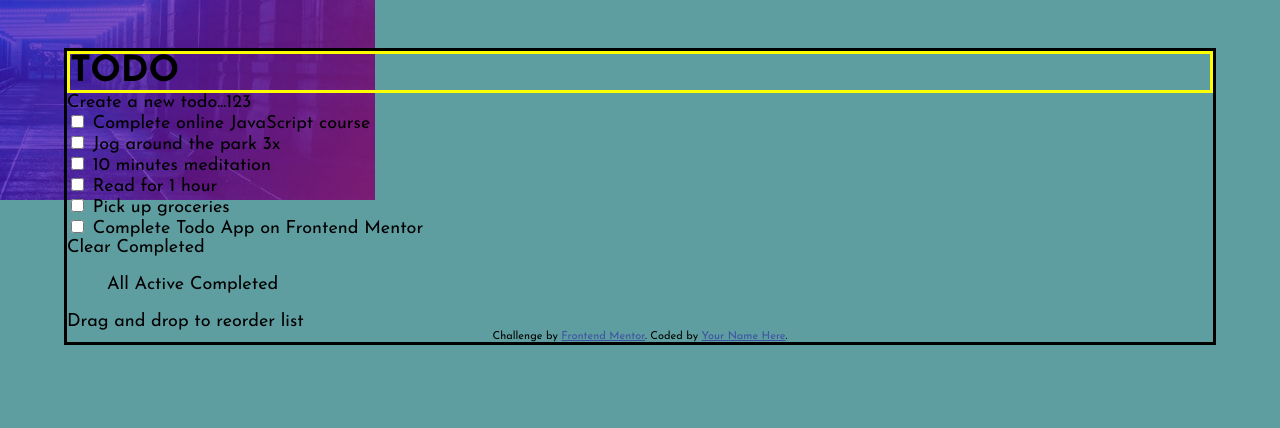
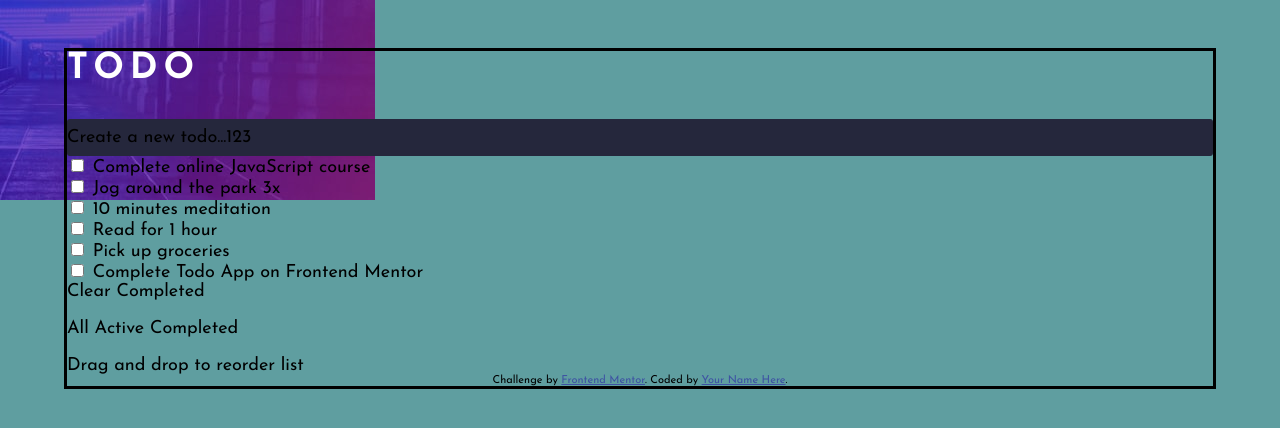
Before and after one commit to venovor/00-todo-app-main, a plain HTML site: page index.html in a window 1280 px wide. Drawn offline with nearby package versions, Linux system fonts and the light colour scheme; files that its build step writes are made by us from their sources.

Commit message:
styled original task design

```diff
--- a/scss/_base.scss
+++ b/scss/_base.scss
@@ -30,21 +30,53 @@ main {
     border: solid black; /*to be removed*/
     position: absolute;
     margin-top: 3rem;
+    font-family: $font-family;
 }
 
 h1 {
     text-transform: uppercase;
-    border: solid yellow; /*to be removed*/
     margin: 0;
+    margin-bottom: 2rem;
+    letter-spacing: 6px;
+    color: white;
+    font-weight: $font-weight-regular;
 }
 
 p {
     margin: 0;
 }
 
-.todo-overview-list {
-    list-style: none;
-    padding-left: 0em;
+.todo {
+    &__insert {
+        display: flex;
+        flex-direction: column;
+        justify-content: center;
+        align-content: flex-start;
+        width: 100%;
+        padding: 0.5em 0;
+        background-color: $clr-blue-desaturated;
+        border-radius: 3px;
+    }
+
+    &__list {
+
+    }
+
+    &__clear {
+
+    }
+
+    &__overview {
+
+        &--list {
+            list-style: none;
+            padding-left: 0em;
+        }
+    }
+
+    &__dragdrop {
+
+    }
 }
 
 ul li {
--- a/scss/_colors.scss
+++ b/scss/_colors.scss
@@ -5,7 +5,7 @@ body {
 */
 
 /*Primary*/
-$background-color: lightyellow;
+$background-color: lightyellow; /* to be removed */
 $clr-primary: hsl(220, 98%, 61%);
 $bg-clr-linear-gradient: linear-gradient hsl(192, 100%, 67%) to hsl(280, 87%, 65%);
 
```
